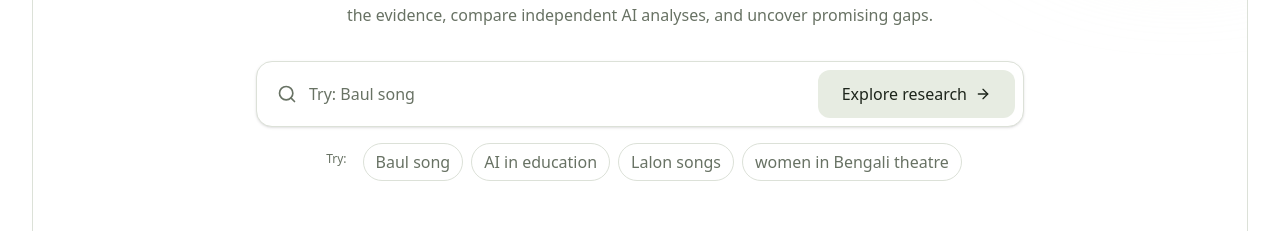
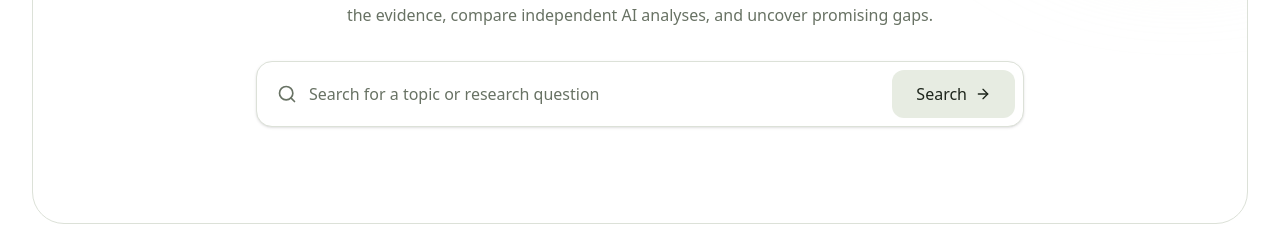
Before and after one commit to nur12islam/Thesis-Verse, a React (Vite) app: page / in a window 1280 px wide. Shown: the part 446-677 px from the top of the page. Built offline with nearby package versions, Linux system fonts and the light colour scheme; no server answers.

Commit message:
Simplify search prompt UI

```diff
--- a/src/pages/LandingPage.tsx
+++ b/src/pages/LandingPage.tsx
@@ -6,7 +6,6 @@ interface LandingPageProps { rareTheses: Thesis[]; onSearchTopic: (topic: string
 
 export const LandingPage: React.FC<LandingPageProps> = ({ onSearchTopic, setActiveTab }) => {
   const [query, setQuery] = React.useState("");
-  const examples = ["Baul song", "AI in education", "Lalon songs", "women in Bengali theatre"];
   const openSearch = (value: string) => { const clean = value.trim(); if (!clean) return; onSearchTopic(clean); setActiveTab("research-explorer"); };
   return <div className="pb-16">
     <section className="relative overflow-hidden rounded-[2rem] border border-slate-200 bg-white px-6 py-16 dark:border-slate-800 dark:bg-slate-950 sm:px-10 sm:py-24 lg:px-16">
@@ -16,10 +15,9 @@ export const LandingPage: React.FC<LandingPageProps> = ({ onSearchTopic, setActi
         <h1 className="font-serif text-4xl font-semibold leading-tight tracking-tight text-slate-950 dark:text-white sm:text-6xl">Start with an idea.<span className="block text-indigo-600 dark:text-indigo-400">We map the research.</span></h1>
         <p className="mx-auto mt-5 max-w-2xl text-sm leading-7 text-slate-500 dark:text-slate-400 sm:text-base">Type a topic, even just two or three words. Find existing theses and research, understand the evidence, compare independent AI analyses, and uncover promising gaps.</p>
         <form onSubmit={(e) => { e.preventDefault(); openSearch(query); }} className="mx-auto mt-8 max-w-3xl rounded-2xl border border-slate-200 bg-slate-50 p-2 shadow-sm dark:border-slate-800 dark:bg-slate-900 sm:flex">
-          <div className="flex min-w-0 flex-1 items-center px-3"><Search className="mr-3 h-5 w-5 shrink-0 text-slate-400" /><input value={query} onChange={(e) => setQuery(e.target.value)} placeholder="Try: Baul song" aria-label="Research topic" className="w-full bg-transparent py-3 text-sm outline-none placeholder:text-slate-400 dark:text-white" /></div>
-          <button className="mt-2 inline-flex min-h-12 w-full items-center justify-center gap-2 rounded-xl bg-indigo-600 px-6 text-sm font-bold text-white hover:bg-indigo-700 sm:mt-0 sm:w-auto">Explore research <ArrowRight className="h-4 w-4" /></button>
+          <div className="flex min-w-0 flex-1 items-center px-3"><Search className="mr-3 h-5 w-5 shrink-0 text-slate-400" /><input value={query} onChange={(e) => setQuery(e.target.value)} placeholder="Search for a topic or research question" aria-label="Research topic" className="w-full bg-transparent py-3 text-sm outline-none placeholder:text-slate-400 dark:text-white" /></div>
+          <button className="mt-2 inline-flex min-h-12 w-full items-center justify-center gap-2 rounded-xl bg-indigo-600 px-6 text-sm font-bold text-white hover:bg-indigo-700 sm:mt-0 sm:w-auto">Search <ArrowRight className="h-4 w-4" /></button>
         </form>
-        <div className="mt-4 flex flex-wrap justify-center gap-2"><span className="px-2 py-2 text-xs text-slate-400">Try:</span>{examples.map((x) => <button key={x} onClick={() => openSearch(x)} className="rounded-full border border-slate-200 bg-white px-3 py-1.5 text-xs font-semibold text-slate-600 hover:border-indigo-400 hover:text-indigo-600 dark:border-slate-800 dark:bg-slate-900 dark:text-slate-300">{x}</button>)}</div>
       </div>
     </section>
     <section className="mx-auto mt-8 grid max-w-5xl gap-4 md:grid-cols-3">
```
